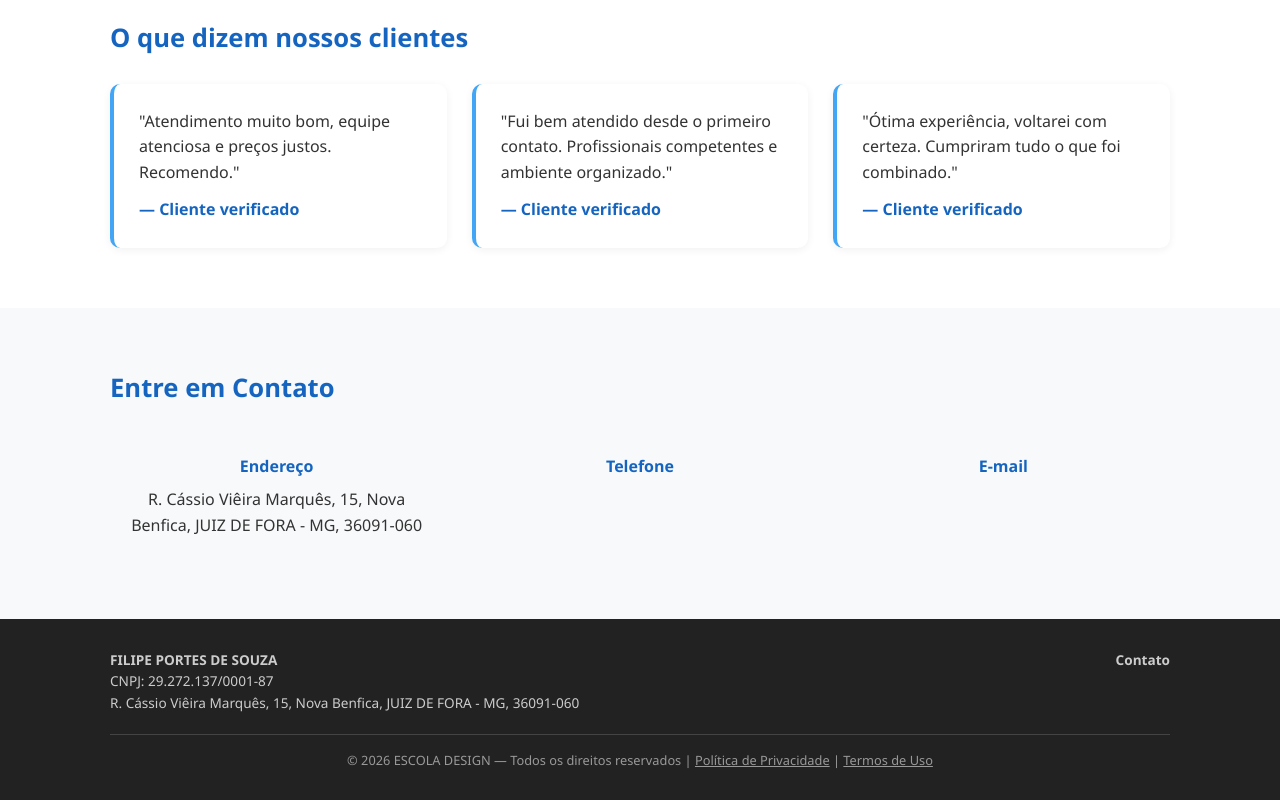
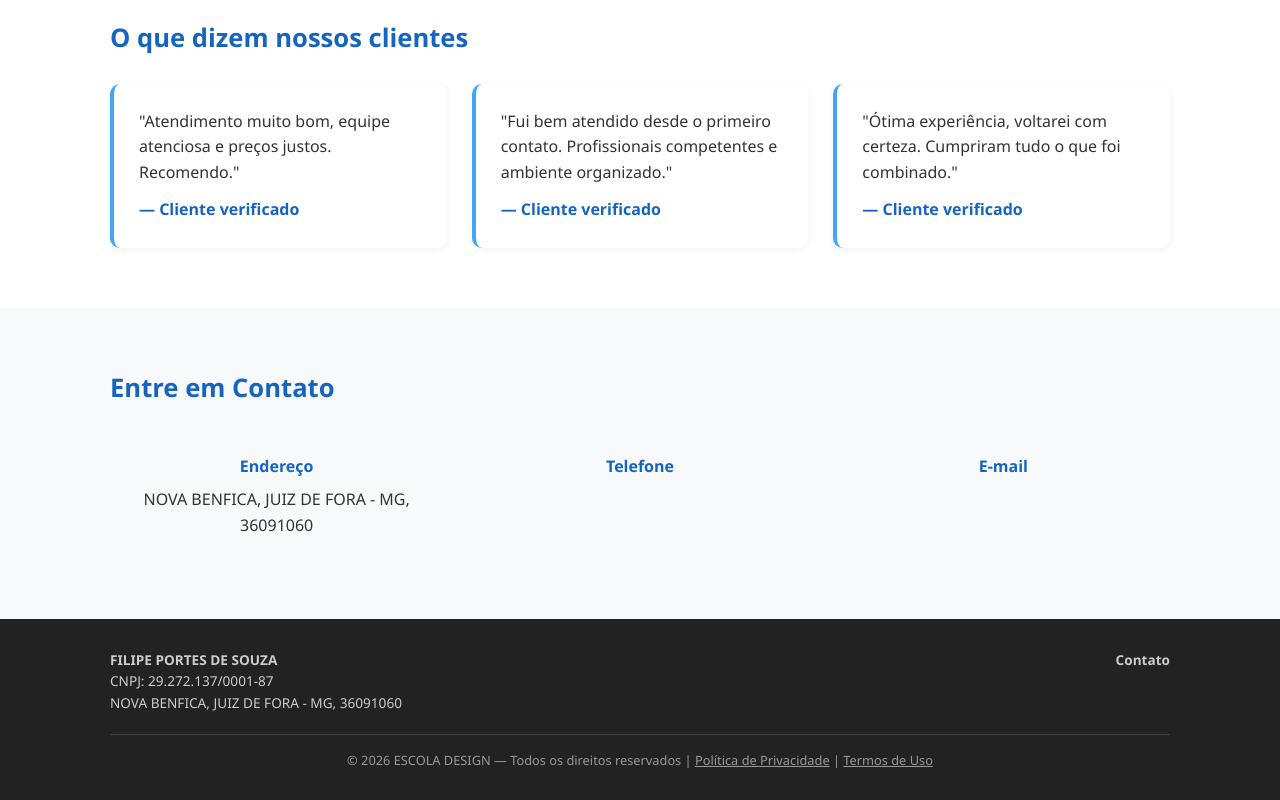
Before and after one commit to groupfenixltda/losingweighttoday.online, a plain HTML site: page index.html in a window 1280 px wide. Shown: the part 1221-2021 px from the top of the page. Drawn offline with Linux system fonts and the light colour scheme.

Commit message:
add index

```diff
--- a/index.html
+++ b/index.html
@@ -67,7 +67,7 @@ footer{background:#222;color:#ccc;padding:30px 0;font-size:.85rem}
 <div class="about-text">
 <p>A ESCOLA DESIGN é uma empresa estabelecida no mercado de serviços, comprometida com a excelência no atendimento e na entrega de produtos e serviços especializados.</p>
 <p>Nossa equipe é formada por profissionais qualificados que trabalham diariamente para oferecer o melhor em serviços para nossos clientes.</p>
-<p>Estamos localizados em R. Cássio Viêira Marquês, com fácil acesso e estacionamento para sua comodidade.</p>
+<p>Estamos localizados em NOVA BENFICA, com fácil acesso e estacionamento para sua comodidade.</p>
 </div>
 <div class="about-stats">
 <div class="service-card">
@@ -125,7 +125,7 @@ footer{background:#222;color:#ccc;padding:30px 0;font-size:.85rem}
 <div class="contact-info">
 <div class="contact-item">
 <h4>Endereço</h4>
-<p>R. Cássio Viêira Marquês, 15, Nova Benfica, JUIZ DE FORA - MG, 36091-060</p>
+<p>NOVA BENFICA, JUIZ DE FORA - MG, 36091060</p>
 </div>
 <div class="contact-item">
 <h4>Telefone</h4>
@@ -145,7 +145,7 @@ footer{background:#222;color:#ccc;padding:30px 0;font-size:.85rem}
 <div>
 <strong>FILIPE PORTES DE SOUZA</strong><br>
 CNPJ: 29.272.137/0001-87<br>
-R. Cássio Viêira Marquês, 15, Nova Benfica, JUIZ DE FORA - MG, 36091-060
+NOVA BENFICA, JUIZ DE FORA - MG, 36091060
 </div>
 <div>
 <strong>Contato</strong><br>
```
